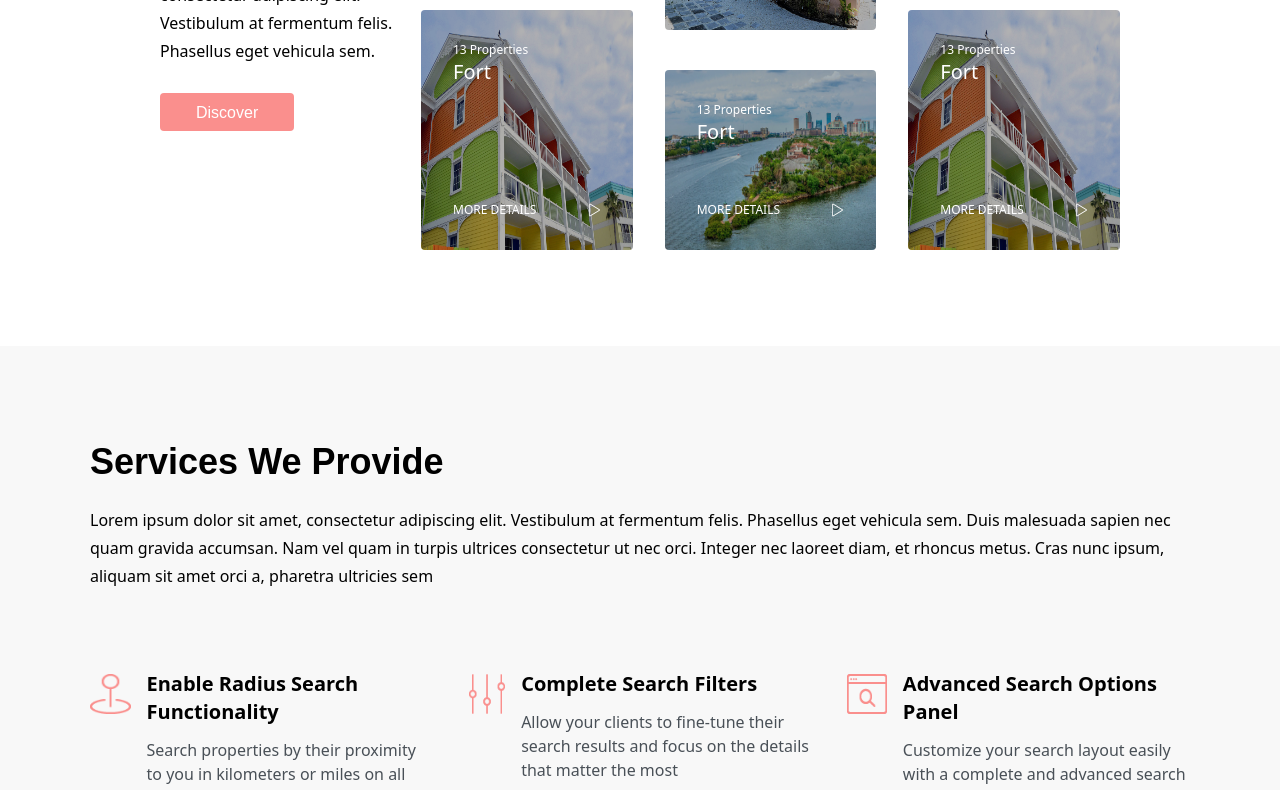
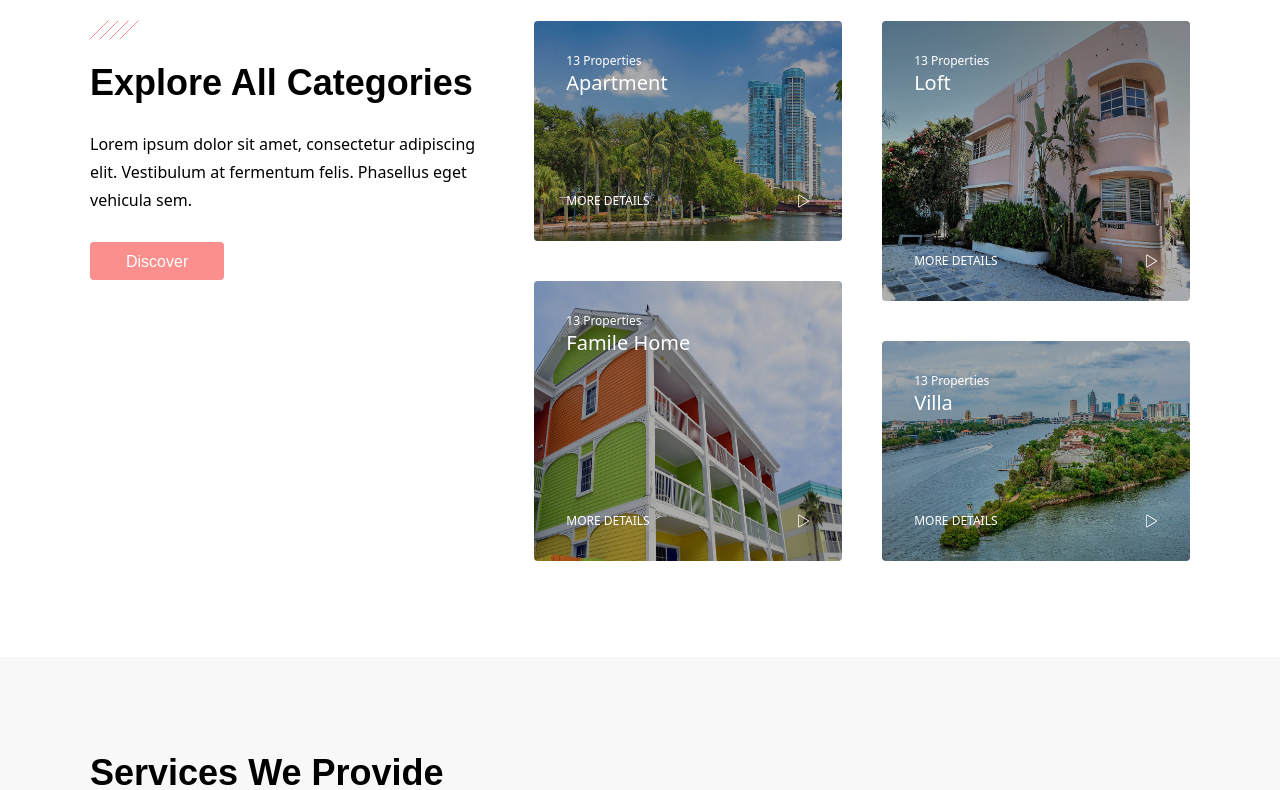
Before and after one commit to Taimur-DevOps/REP, a Next.js app: page / in a window 1280 px wide. Shown: the part 1700-2490 px from the top of the page. Built offline with nearby package versions, Linux system fonts and the light colour scheme.

Commit message:
minor changes

```diff
--- a/src/app/auth/dashboard/page.js
+++ b/src/app/auth/dashboard/page.js
@@ -4,7 +4,7 @@ import Settings from "@/app/components/Settings";
 import TableListing from "@/app/components/TableListing";
 import React, { useState } from "react";
 
-const dashboard = () => {
+const Dashboard = () => {
   const [activeTab, setActiveTab] = useState("create");
 
   const openPage = (pageName) => {
@@ -107,4 +107,4 @@ const dashboard = () => {
   );
 };
 
-export default dashboard;
+export default Dashboard;
--- a/src/app/auth/page.js
+++ b/src/app/auth/page.js
@@ -1,9 +1,7 @@
 import React from 'react'
-import AdminListingForm from '../components/AdminListingForm'
-import Link from 'next/link'
 import SignIn from '../components/SignIn'
 
-const page = () => {
+const Auth = () => {
   return (
     <>
       <SignIn />
@@ -11,4 +9,4 @@ const page = () => {
   )
 }
 
-export default page
+export default Auth;
--- a/src/app/components/AboutUsSection.js
+++ b/src/app/components/AboutUsSection.js
@@ -2,6 +2,7 @@ import React from "react";
 import Button from "./Button";
 import Image from "next/image";
 import aboutImg from "@/assets/aboutUs.jpeg";
+import Link from "next/link";
 
 const AboutUsSection = () => {
   return (
@@ -31,7 +32,9 @@ const AboutUsSection = () => {
                 a, pharetra ultricies sem
               </p>
               <div>
+                <Link href="/about">
                 <Button text="About Us" variant="primary" />
+                </Link>
               </div>
             </div>
           </div>
--- a/src/app/components/Categories.js
+++ b/src/app/components/Categories.js
@@ -6,6 +6,7 @@ import phase2 from "@/assets/phase2.jpg";
 import phase3 from "@/assets/phase3.jpg";
 import phase4 from "@/assets/phase4.jpg";
 import { PiPlayLight } from "react-icons/pi";
+import Link from "next/link";
 
 const Categories = () => {
   return (
@@ -35,14 +36,16 @@ const Categories = () => {
               </svg>
             </span>
             <h2 className="text-4xl font-bold font-nokara leading-[1.5em]">
-              Explore New Lifestyles
+              Explore All Categories
             </h2>
             <p className="text-base font-thin leading-7 mb-2">
               Lorem ipsum dolor sit amet, consectetur adipiscing elit.
               Vestibulum at fermentum felis. Phasellus eget vehicula sem.
             </p>
             <div>
-              <Button text="Discover" variant="primary" />
+              <Link href={"/properties"}>
+                <Button text="Discover" variant="primary" />
+              </Link>
             </div>
           </div>
           <div className="lg:w-[63%]">
--- a/src/app/page.js
+++ b/src/app/page.js
@@ -20,11 +20,11 @@ export default function Home() {
     <>
       <Banner />
       <Filters />
+      <FeaturedCarousel />
+      <Categories />
+      <Services />
+      <DhaPhases />
       <AboutUsSection />
-      <DhaPhases />
-      <Services />
-      <Categories />
-      <FeaturedCarousel />
       <KeepInTouch />
     </>
   );
--- a/src/app/properties/page.js
+++ b/src/app/properties/page.js
@@ -7,7 +7,7 @@ import Pagination from "../components/Pagination";
 import Breadcrumb from "../components/Breadcrumb";
 import SkeletonCard from "../components/SkeletonCard";
 
-const properties = () => {
+const Properties = () => {
   const [loading, setLoading] = useState(false);
 
   // Load this effect on mount
@@ -15,7 +15,7 @@ const properties = () => {
     setLoading(true);
     const timer = setTimeout(() => {
       setLoading(false);
-    }, 5000);
+    }, 100);
     // Cancel the timer while unmounting
     return () => clearTimeout(timer);
   }, []);
@@ -43,4 +43,4 @@ const properties = () => {
   );
 };
 
-export default properties;
+export default Properties;
```
